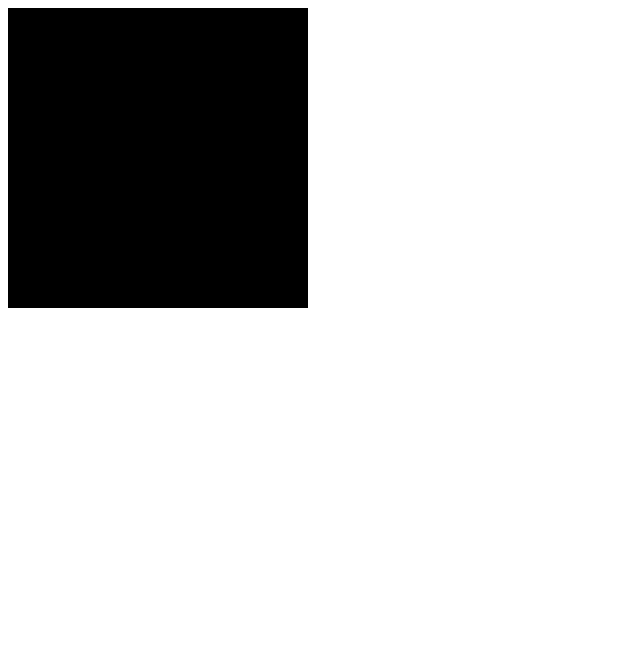
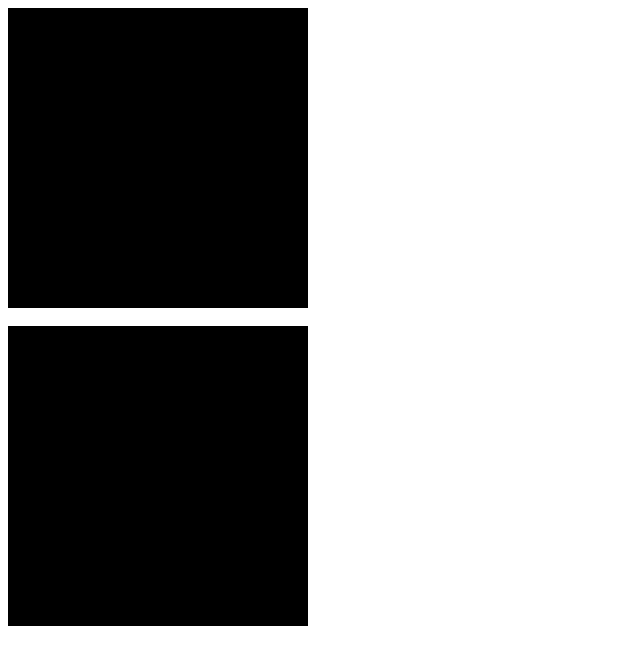
Before and after one commit to maydulislam/karibari, a plain HTML site: page index.html in a window 1280 px wide. Shown: the whole page, without its empty margins (0-640 px from the left). Drawn offline with Linux system fonts and the light colour scheme.

Commit message:
second div

```diff
--- a/index.html
+++ b/index.html
@@ -10,5 +10,9 @@
     <div class="maydul">
 
     </div>
+    <br/>
+    <div class="maydul">
+
+    </div>
 </body>
 </html>
```
